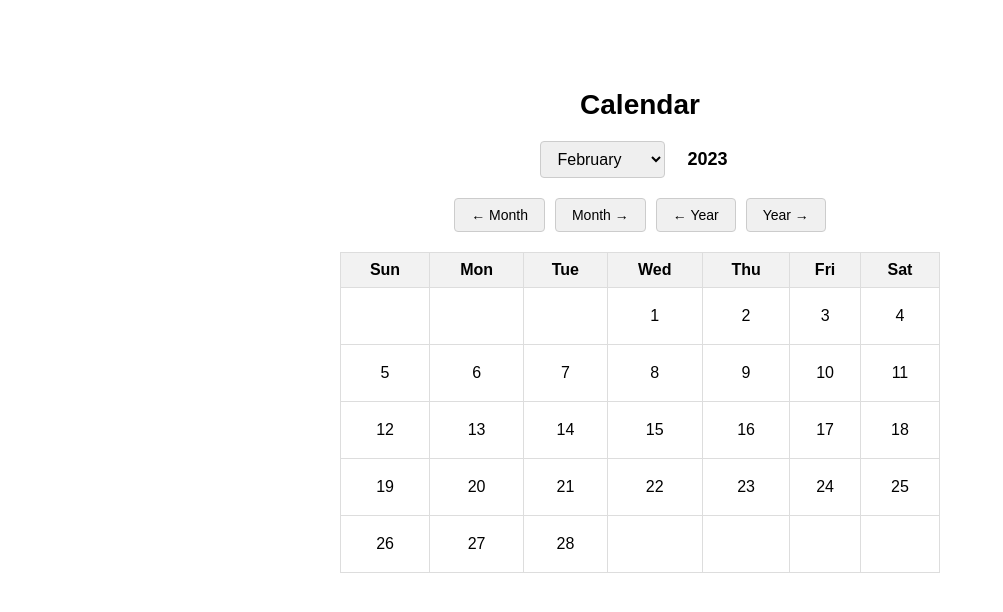
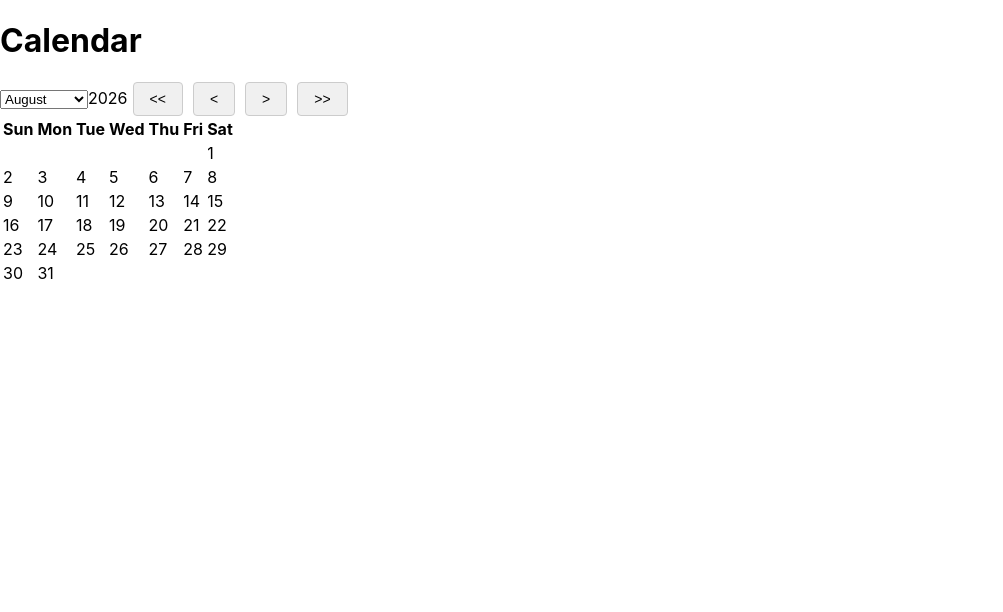
Before and after one commit to acciojob/calendar-react-madhukayal88-glitch, a React (Create React App) app: page / in a window 1280 px wide. Shown: the top 612 px of the page, without its empty margins (0-1003 px from the left). Built offline with nearby package versions, Linux system fonts and the light colour scheme; the HTML template or start-up script is replaced by a standard one.

Commit message:
Update App.js

```diff
--- a/src/App.js
+++ b/src/App.js
@@ -1,170 +1,152 @@
 import React, { useState } from 'react';
 import './App.css';
 
-function App() {
-  const [month, setMonth] = useState(1); // February
-  const [year, setYear] = useState(2023);
-  const [isEditing, setIsEditing] = useState(false);
-  const [yearInput, setYearInput] = useState('2023');
-
-  const months = [
+const MONTHS = [
   'January', 'February', 'March', 'April', 'May', 'June',
   'July', 'August', 'September', 'October', 'November', 'December'
 ];
 
-  const getDaysInMonth = (month, year) => {
-    return new Date(year, month + 1, 0).getDate();
+const DAYS_OF_WEEK = ['Sun', 'Mon', 'Tue', 'Wed', 'Thu', 'Fri', 'Sat'];
+
+function App() {
+  const currentDate = new Date();
+  const [selectedMonth, setSelectedMonth] = useState(currentDate.getMonth());
+  const [selectedYear, setSelectedYear] = useState(currentDate.getFullYear());
+  const [isEditingYear, setIsEditingYear] = useState(false);
+  const [yearInput, setYearInput] = useState(currentDate.getFullYear().toString());
+
+  const getDaysInMonth = (year, month) => new Date(year, month + 1, 0).getDate();
+  const getFirstDayOfMonth = (year, month) => new Date(year, month, 1).getDay();
+
+  const handlePrevMonth = () => {
+    if (selectedMonth === 0) {
+      setSelectedMonth(11);
+      const newYear = selectedYear - 1;
+      setSelectedYear(newYear);
+      setYearInput(newYear.toString());
+    } else {
+      setSelectedMonth((prev) => prev - 1);
+    }
   };
 
-  const getFirstDay = (month, year) => {
-    return new Date(year, month, 1).getDay();
+  const handleNextMonth = () => {
+    if (selectedMonth === 11) {
+      setSelectedMonth(0);
+      const newYear = selectedYear + 1;
+      setSelectedYear(newYear);
+      setYearInput(newYear.toString());
+    } else {
+      setSelectedMonth((prev) => prev + 1);
+    }
   };
 
-  const generateDays = () => {
-    const daysInMonth = getDaysInMonth(month, year);
-    const firstDay = getFirstDay(month, year);
-    const days = [];
-
-    for (let i = 0; i < firstDay; i++) {
-      days.push(null);
-    }
-
-    for (let i = 1; i <= daysInMonth; i++) {
-      days.push(i);
-    }
-
-    return days;
+  const handlePrevYear = () => {
+    const newYear = selectedYear - 1;
+    setSelectedYear(newYear);
+    setYearInput(newYear.toString());
   };
 
-  const calendarDays = generateDays();
+  const handleNextYear = () => {
+    const newYear = selectedYear + 1;
+    setSelectedYear(newYear);
+    setYearInput(newYear.toString());
+  };
 
   const handleMonthChange = (e) => {
-    setMonth(parseInt(e.target.value));
+    setSelectedMonth(Number(e.target.value));
   };
 
   const handleYearDoubleClick = () => {
-    setIsEditing(true);
-    setYearInput(year.toString());
+    setIsEditingYear(true);
   };
 
   const handleYearInputChange = (e) => {
     setYearInput(e.target.value);
   };
 
-  const handleYearInputBlur = () => {
-    const newYear = parseInt(yearInput);
-    if (!isNaN(newYear) && newYear > 0) {
-      setYear(newYear);
+  const saveYear = () => {
+    const parsedYear = parseInt(yearInput, 10);
+    if (!isNaN(parsedYear) && parsedYear > 0) {
+      setSelectedYear(parsedYear);
+    } else {
+      setYearInput(selectedYear.toString());
     }
-    setIsEditing(false);
+    setIsEditingYear(false);
   };
 
-  const handleYearInputKeyDown = (e) => {
+  const handleYearKeyDown = (e) => {
     if (e.key === 'Enter') {
-      handleYearInputBlur();
+      saveYear();
     }
   };
 
-  const handlePrevMonth = () => {
-    if (month === 0) {
-      setMonth(11);
-      setYear(year - 1);
+  const renderCalendarMatrix = () => {
+    const totalDays = getDaysInMonth(selectedYear, selectedMonth);
+    const startDay = getFirstDayOfMonth(selectedYear, selectedMonth);
+
+    const rows = [];
+    let currentDay = 1;
+
+    for (let row = 0; row < 6; row++) {
+      const cells = [];
+      for (let col = 0; col < 7; col++) {
+        if ((row === 0 && col < startDay) || currentDay > totalDays) {
+          cells.push(<td key={`${row}-${col}`}></td>);
         } else {
-      setMonth(month - 1);
+          cells.push(<td key={`${row}-${col}`}>{currentDay}</td>);
+          currentDay++;
         }
-  };
-
-  const handleNextMonth = () => {
-    if (month === 11) {
-      setMonth(0);
-      setYear(year + 1);
-    } else {
-      setMonth(month + 1);
       }
-  };
-
-  const handlePrevYear = () => {
-    setYear(year - 1);
-  };
-
-  const handleNextYear = () => {
-    setYear(year + 1);
-  };
-
-  const buildRows = () => {
-    const rows = [];
-    for (let i = 0; i < calendarDays.length; i += 7) {
-      const row = calendarDays.slice(i, i + 7);
-      while (row.length < 7) {
-        row.push(null);
-      }
-      rows.push(row);
+      rows.push(<tr key={row}>{cells}</tr>);
+      if (currentDay > totalDays) break;
     }
     return rows;
   };
 
-  const rows = buildRows();
+  return (
+    <div className="calendar-container">
+      <h1 id="heading">Calendar</h1>
 
-  return (
-    <div className="App">
-      <h1 id="calendar-heading">Calendar</h1>
-
-      <div>
-        <select id="month-select" value={month} onChange={handleMonthChange}>
-          {months.map((m, i) => (
-            <option key={i} value={i}>{m}</option>
+      <div className="controls">
+        <select id="month" value={selectedMonth} onChange={handleMonthChange}>
+          {MONTHS.map((monthName, index) => (
+            <option key={monthName} value={index}>
+              {monthName}
+            </option>
           ))}
         </select>
 
-        <span style={{ marginLeft: '10px', fontSize: '18px' }}>
-          {isEditing ? (
+        {isEditingYear ? (
           <input
             id="year-input"
             type="number"
             value={yearInput}
             onChange={handleYearInputChange}
-              onBlur={handleYearInputBlur}
-              onKeyDown={handleYearInputKeyDown}
+            onBlur={saveYear}
+            onKeyDown={handleYearKeyDown}
             autoFocus
           />
         ) : (
-            <span id="year-text" onDoubleClick={handleYearDoubleClick}>
-              {year}
+          <span id="year" onDoubleClick={handleYearDoubleClick}>
+            {selectedYear}
           </span>
         )}
-        </span>
+
+        <button id="prev-year" onClick={handlePrevYear}>&lt;&lt;</button>
+        <button id="prev-month" onClick={handlePrevMonth}>&lt;</button>
+        <button id="next-month" onClick={handleNextMonth}>&gt;</button>
+        <button id="next-year" onClick={handleNextYear}>&gt;&gt;</button>
       </div>
 
-      <div style={{ margin: '20px 0' }}>
-        <button id="prev-month" onClick={handlePrevMonth}>← Month</button>
-        <button id="next-month" onClick={handleNextMonth}>Month →</button>
-        <button id="prev-year" onClick={handlePrevYear}>← Year</button>
-        <button id="next-year" onClick={handleNextYear}>Year →</button>
-      </div>
-
-      <table id="calendar-table" style={{ margin: '0 auto', borderCollapse: 'collapse' }}>
+      <table id="days-table">
         <thead>
           <tr>
-            <th>Sun</th>
-            <th>Mon</th>
-            <th>Tue</th>
-            <th>Wed</th>
-            <th>Thu</th>
-            <th>Fri</th>
-            <th>Sat</th>
+            {DAYS_OF_WEEK.map((day) => (
+              <th key={day}>{day}</th>
+            ))}
           </tr>
         </thead>
-        <tbody>
-          {rows.map((row, rowIndex) => (
-            <tr key={rowIndex}>
-              {row.map((day, colIndex) => (
-                <td key={colIndex} style={{ padding: '8px', border: '1px solid #ddd', textAlign: 'center' }}>
-                  {day !== null ? day : ''}
-                </td>
-              ))}
-            </tr>
-          ))}
-        </tbody>
+        <tbody>{renderCalendarMatrix()}</tbody>
       </table>
     </div>
   );
```
Lines whose indentation alone changed are shown as unchanged.
